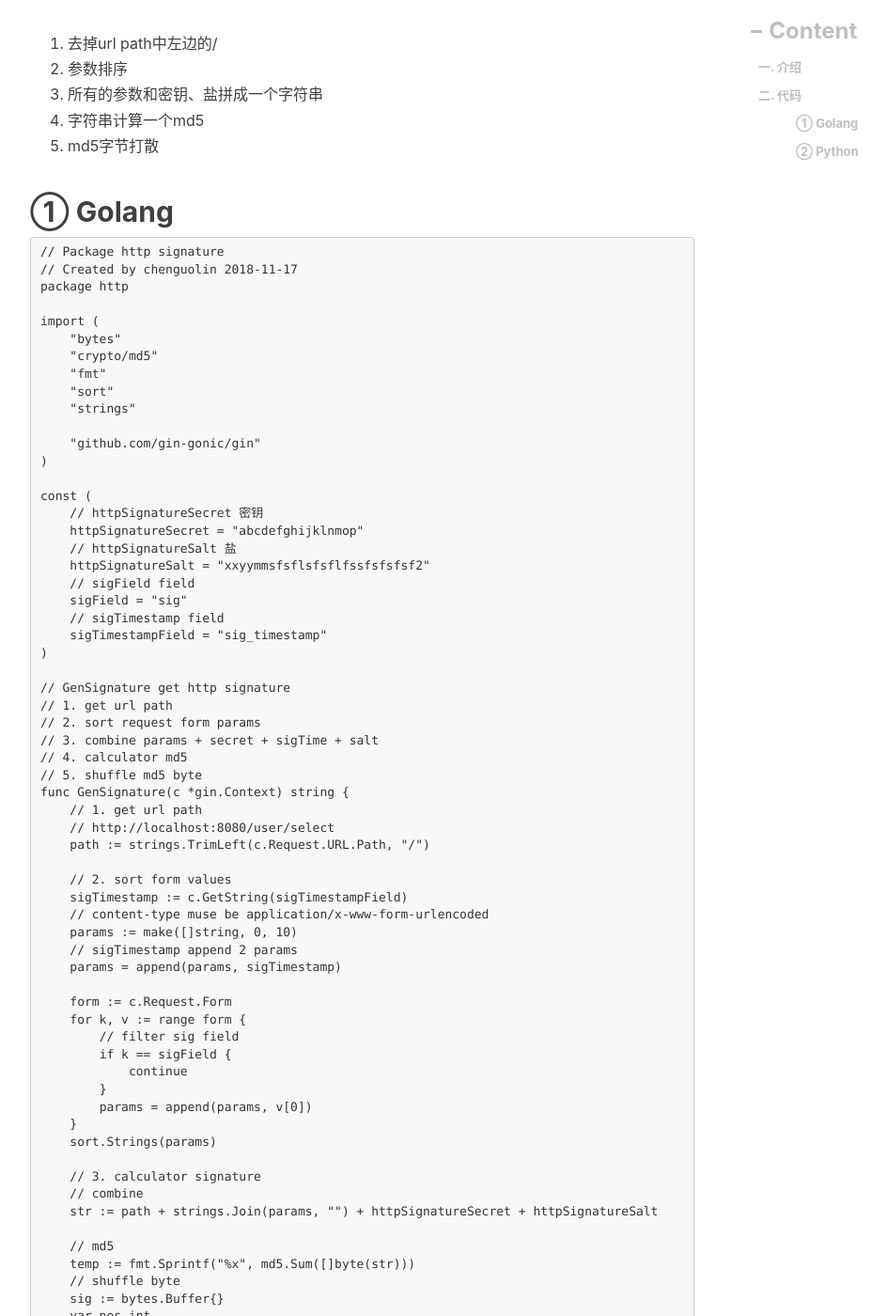
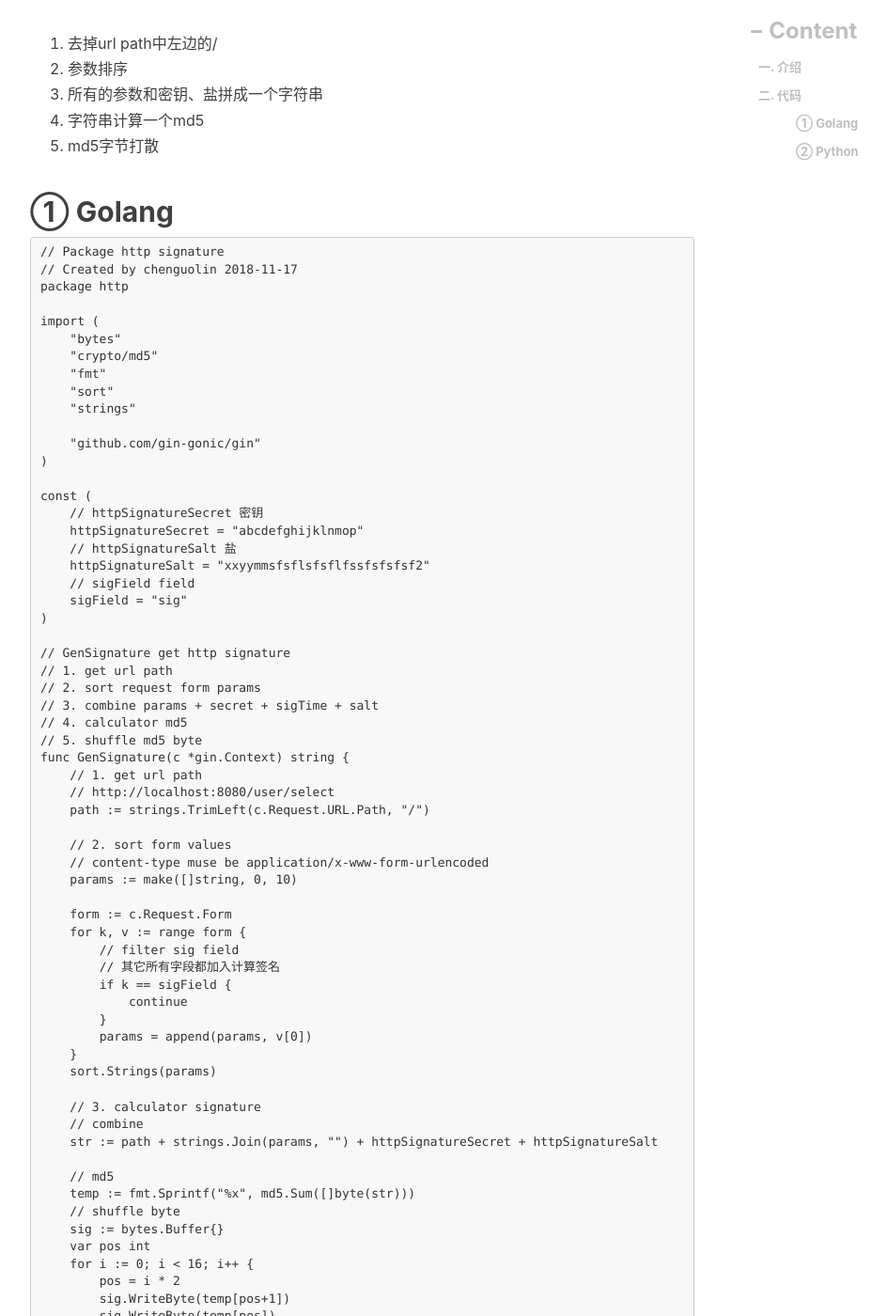
Before and after one commit to engru/chenguolin.github.io, a Jekyll site: the page built from _posts/2017-07-25-【HTTP API-1】简单的http签名算法.md, in a window 1280 px wide and 1400 px high, scrolled down 1075 px. Shown: the whole window at 94% size, without its empty margins (233-1177 px from the left). Built offline with Jekyll 4.4.1, drawn with Linux system fonts in a browser that asks for light colours; nearby versions of some CDN libraries; comment, search, counter and statistics services are not loaded; some of the changed text lies outside the part shown.

Commit message:
Update 2017-07-25-【HTTP API-1】简单的http签名算法.md

```diff
--- a/_posts/2017-07-25-【HTTP API-1】简单的http签名算法.md
+++ b/_posts/2017-07-25-【HTTP API-1】简单的http签名算法.md
@@ -48,8 +48,6 @@ const (
     httpSignatureSalt = "xxyymmsfsflsfsflfssfsfsfsf2"
     // sigField field
     sigField = "sig"
-    // sigTimestamp field
-    sigTimestampField = "sig_timestamp"
 )
 
 // GenSignature get http signature
@@ -64,15 +62,13 @@ func GenSignature(c *gin.Context) string {
     path := strings.TrimLeft(c.Request.URL.Path, "/")
 
     // 2. sort form values
-    sigTimestamp := c.GetString(sigTimestampField)
     // content-type muse be application/x-www-form-urlencoded
     params := make([]string, 0, 10)
-    // sigTimestamp append 2 params
-    params = append(params, sigTimestamp)
 
     form := c.Request.Form
     for k, v := range form {
 	// filter sig field
+	// 其它所有字段都加入计算签名
 	if k == sigField {
 	    continue
 	}
```
